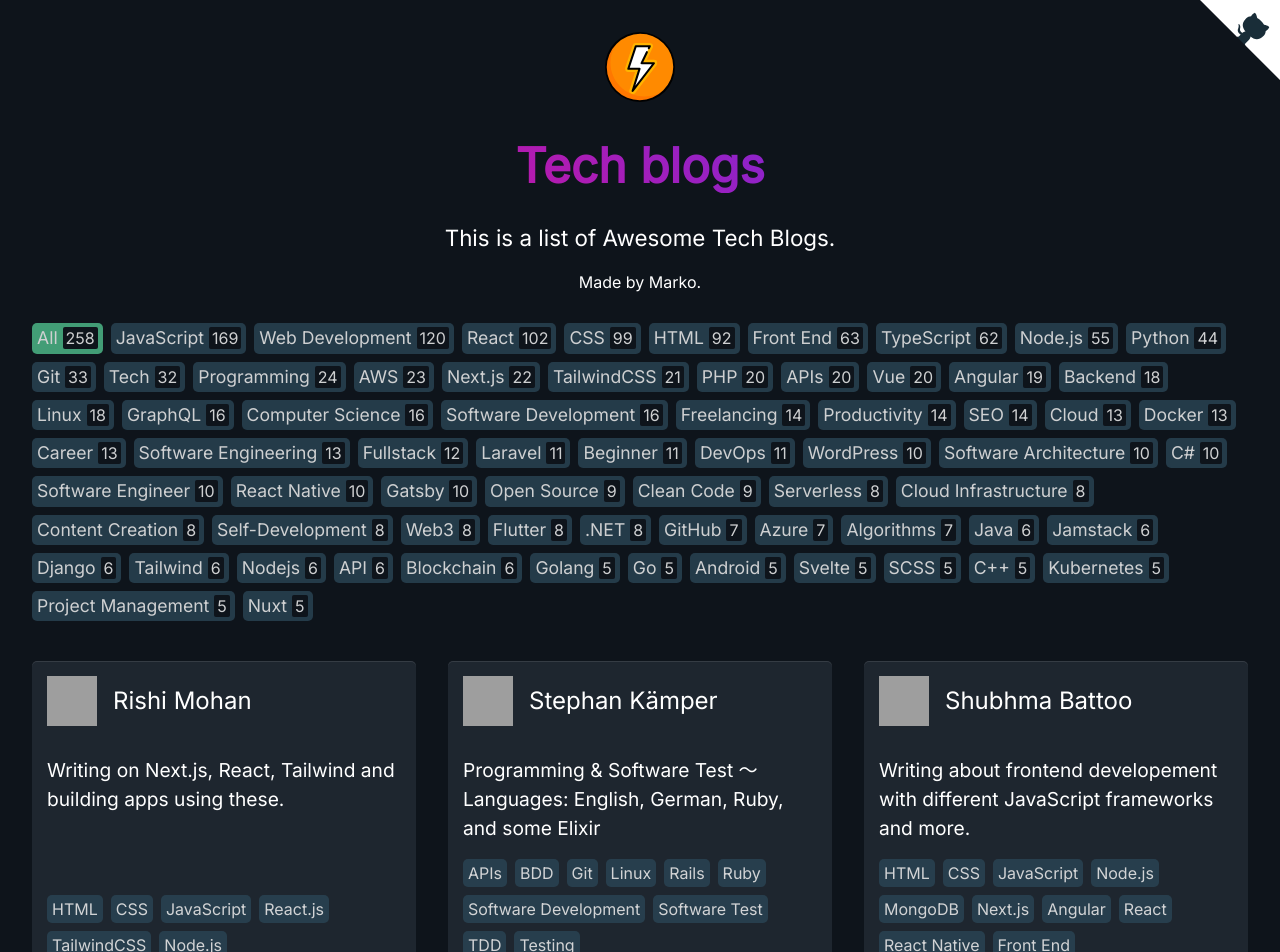
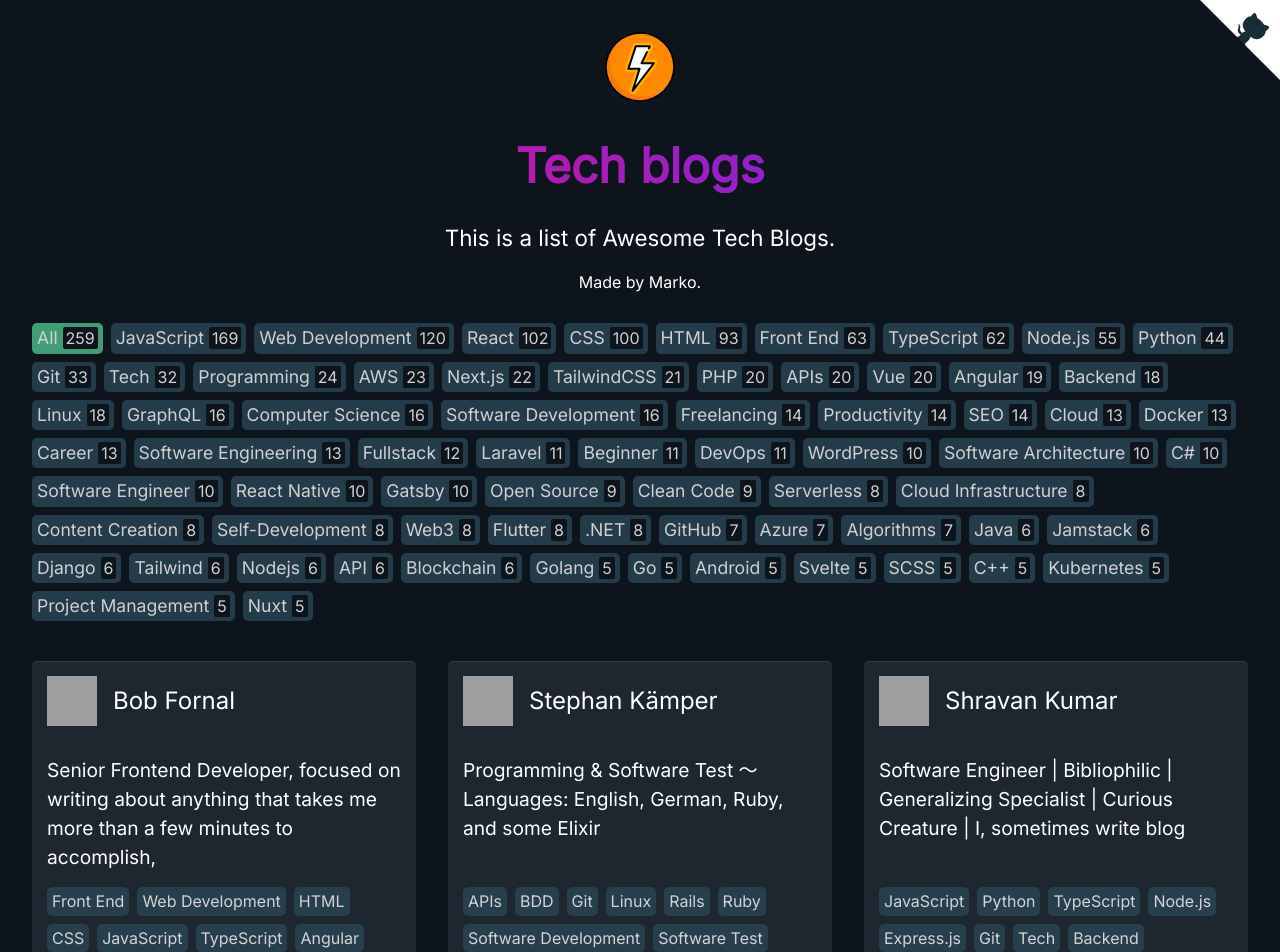
Before and after one commit to markodenic/awesome-tech-blogs, a Nuxt app: page / in a window 1280 px wide. Shown: the top 952 px of the page. Built offline with nearby package versions, Linux system fonts and the light colour scheme; grey boxes are pictures that could not be loaded.

Commit message:
added my first open source input (#329)
* added my first open source input

* reduced tags

```diff
--- a/data.js
+++ b/data.js
@@ -1,4 +1,22 @@
 module.exports = [
+  {
+    name:'Afobaje',
+    description:'front end reactjs developer and technical writer',
+    url:'https://afobaje.hashnode.dev',
+    twitter:'@davidblaqq',
+    tags:[
+      'HTML',
+      'CSS',
+      'Javascript',
+      'web development',
+      'reactjs',
+      'nodejs',
+      'mongodb',
+      'webgl',
+      'threejs',
+
+    ]
+  },
   {
     name: 'Developer Noon',
     description: 'Awesome Programming Tutorials for Beginners by Experts.',
```
